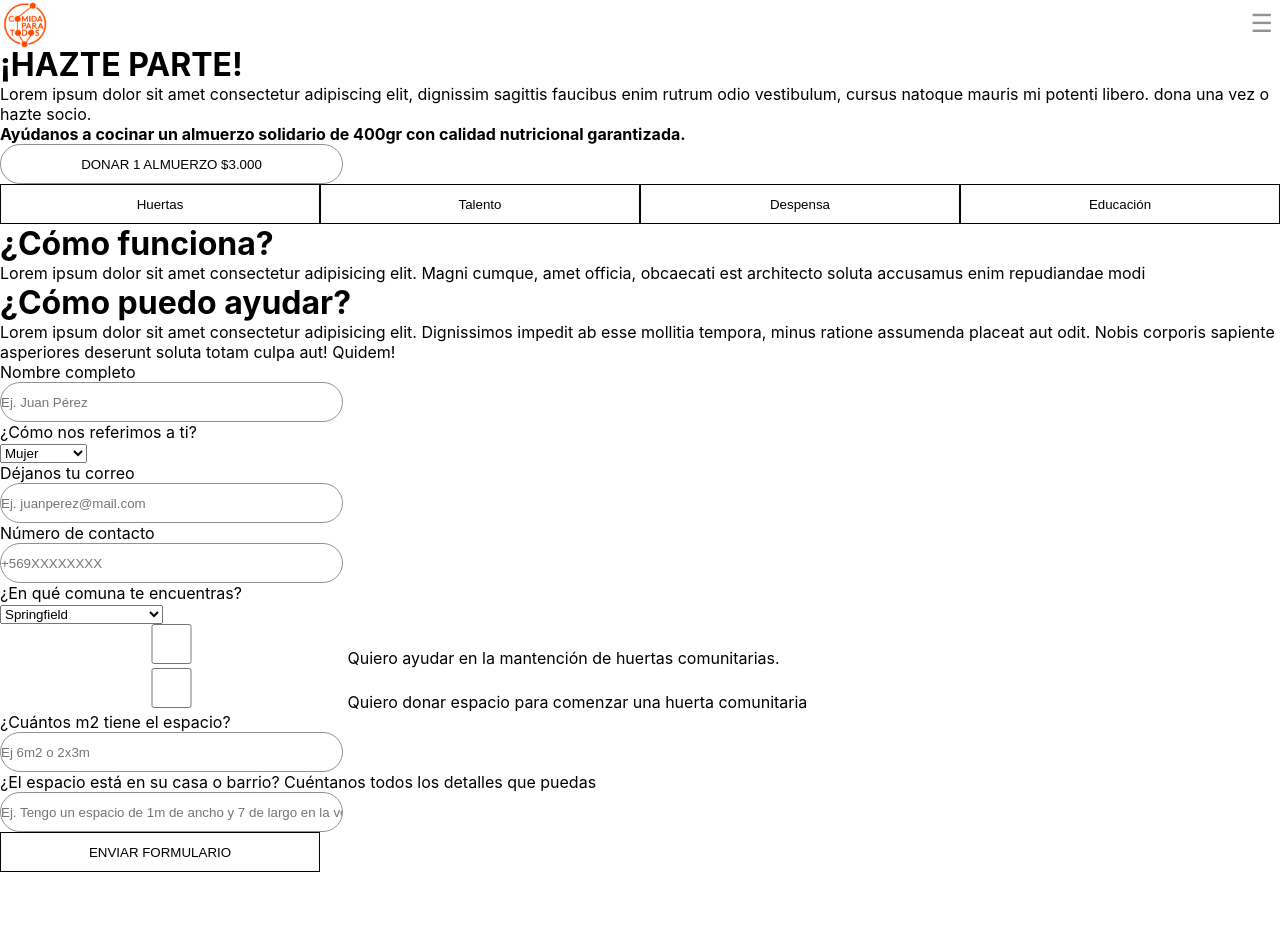
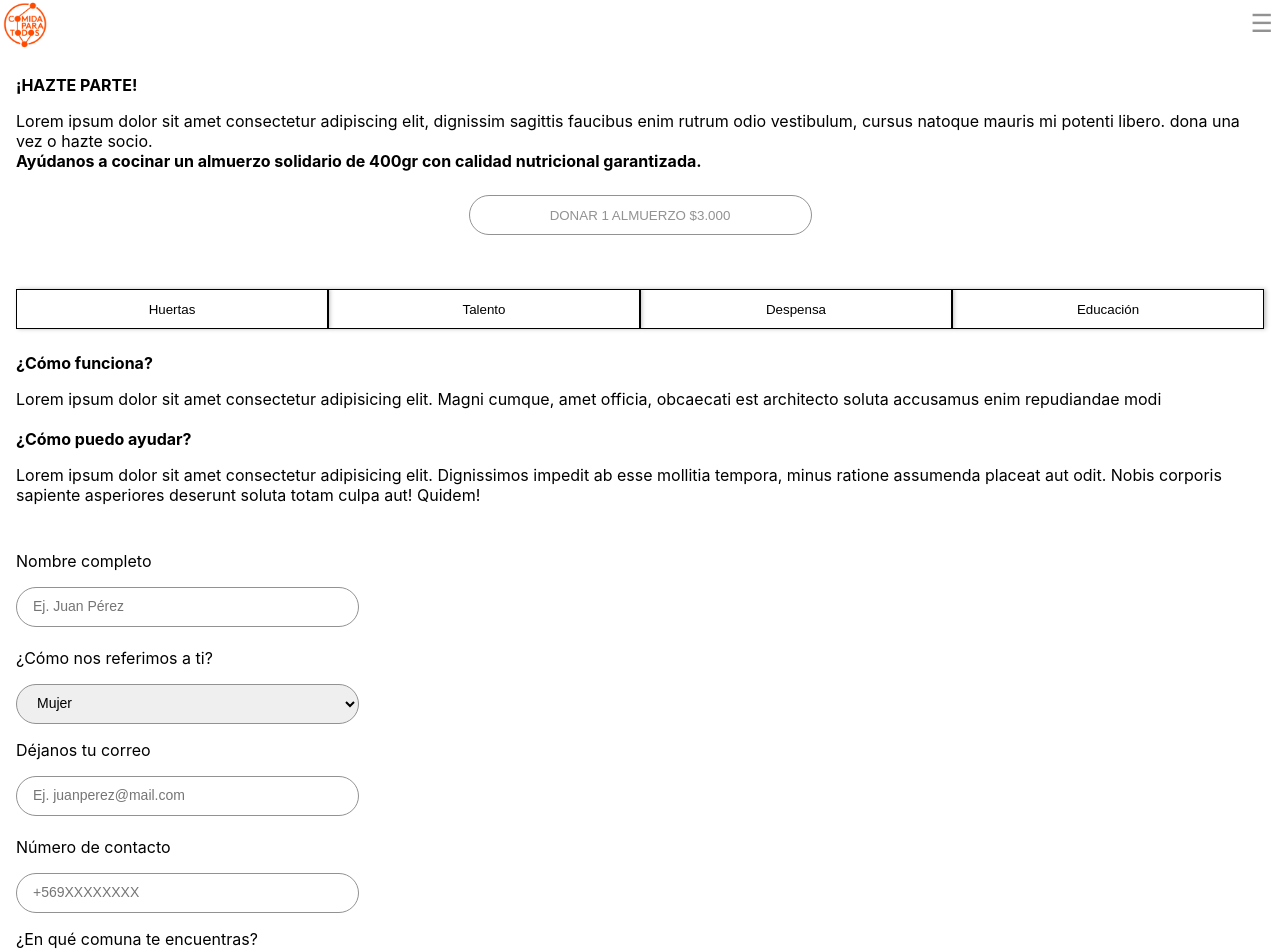
Before and after one commit to paupi-chill-e/comida-para-todos, a React (Create React App) app: page /Donaciones in a window 1280 px wide. Shown: the top 952 px of the page. Before the commit the page ends 872 px from the top, so only its background shows below. Built offline with nearby package versions, Linux system fonts and the light colour scheme.

Commit message:
integrar cambios

```diff
--- a/src/components/donation/archiveButtons.jsx
+++ b/src/components/donation/archiveButtons.jsx
@@ -4,13 +4,16 @@ import './styles/archiveButtons.css'
 
 function ArchiveButtons() {
   return (
-    <div>
-      <button>Huertas</button>
-      <button>Talento</button>
-      <button>Despensa</button>
-      <button>Educación</button>
-      <DonateHuertas/>
+    <div className='containerSectionArchiveBtnAndDonateForms'>
+        <div className='sectionArchiveButtons'>
+          <button className='archiveBtn'>Huertas</button>
+          <button className='archiveBtn'>Talento</button>
+          <button className='archiveBtn'>Despensa</button>
+          <button className='archiveBtn'>Educación</button>
+        </div>
+        <DonateHuertas/>
     </div>
+
   );
 }
 
--- a/src/components/donation/becomePart.jsx
+++ b/src/components/donation/becomePart.jsx
@@ -4,10 +4,10 @@ import './styles/becomePart.css'
 function BecomePart() {
 	return (
 		<div className='sectionBecomePart'>
-			<h1>¡HAZTE PARTE!</h1>
-			<p>Lorem ipsum dolor sit amet consectetur adipiscing elit, dignissim sagittis faucibus enim rutrum odio vestibulum, cursus natoque mauris mi potenti libero. dona una vez o hazte socio.</p>
+			<h1 className='title'>¡HAZTE PARTE!</h1>
+			<p className='text'>Lorem ipsum dolor sit amet consectetur adipiscing elit, dignissim sagittis faucibus enim rutrum odio vestibulum, cursus natoque mauris mi potenti libero. dona una vez o hazte socio.</p>
 			<p><strong>Ayúdanos a cocinar un almuerzo solidario de 400gr con calidad nutricional garantizada.</strong></p>
-			<button class="btnDonar">DONAR 1 ALMUERZO $3.000</button>
+			<button class="btnBecomePartDonar">DONAR 1 ALMUERZO $3.000</button>
 		</div>
 	);
 }
--- a/src/components/donation/donateHuertas.jsx
+++ b/src/components/donation/donateHuertas.jsx
@@ -9,8 +9,6 @@ function DonateHuertas() {
 
 	const enviarDatos = (data, event) => {
 		console.log(data)
-		console.log("oli")
-
 		setFormHuerta([...formHuerta, data])
 		event.preventDefault();
 		event.target.reset();
@@ -19,19 +17,20 @@ function DonateHuertas() {
 
 	return (
 		<Fragment>
-			<div>
-				<h1><span>¿Cómo funciona?</span></h1>
-				<p>Lorem ipsum dolor sit amet consectetur adipisicing elit. Magni cumque, amet officia,
+			<div className='sectionTitleText'>
+				<h1 className='title'><span>¿Cómo funciona?</span></h1>
+				<p className='text'>Lorem ipsum dolor sit amet consectetur adipisicing elit. Magni cumque, amet officia,
 					obcaecati est architecto soluta accusamus enim repudiandae modi</p>
-				<h1><span>¿Cómo puedo ayudar?</span></h1>
-				<p>Lorem ipsum dolor sit amet consectetur adipisicing elit.
+				<br/>
+				<h1 className='title'><span>¿Cómo puedo ayudar?</span></h1>
+				<p className='text'>Lorem ipsum dolor sit amet consectetur adipisicing elit.
 				Dignissimos impedit ab esse mollitia tempora, minus ratione assumenda placeat aut odit.
 					Nobis corporis sapiente asperiores deserunt soluta totam culpa aut! Quidem!</p>
 			</div>
-			<form onSubmit={handleSubmit(enviarDatos)}>
-
-					<p>Nombre completo</p>
+			<form className='formHuertasSection' onSubmit={handleSubmit(enviarDatos)}>
+					<p className='titleForms'>Nombre completo</p>
 					<input
+						className='inputsFormHuertas'
 						name="nombre"
 						ref={
 							register({
@@ -40,13 +39,13 @@ function DonateHuertas() {
 						}
 						placeholder="Ej. Juan Pérez"
 					/>
-					<span>
+					<span className='erorsText'>
 						{errors?.nombre?.message}
 					</span>
-
 				<div>
-					<p>¿Cómo nos referimos a ti?</p>
+					<p className='titleForms'>¿Cómo nos referimos a ti?</p>
 					<select
+					    className='selectFormHuertas'
 						name="sexo"
 						ref={
 							register({
@@ -58,13 +57,14 @@ function DonateHuertas() {
 						<option>Hombre</option>
 						<option>Sin género</option>
 					</select>
-					<span>
+					<span className='erorsText'>
 						{errors?.sexo?.message}
 					</span>
 				</div>
 				<div>
-					<p>Déjanos tu correo</p>
+					<p className='titleForms'>Déjanos tu correo</p>
 					<input
+						className='inputsFormHuertas'
 						name="correo"
 						type="email"
 						ref={
@@ -75,12 +75,13 @@ function DonateHuertas() {
 						placeholder="Ej. juanperez@mail.com"
 					/>
 				</div>
-				<span>
+				<span className='erorsText'>
 						{errors?.email?.message}
 					</span>
 				<div>
-					<p>Número de contacto</p>
+					<p className='titleForms'>Número de contacto</p>
 					<input
+						className='inputsFormHuertas'
 						name="numero"
 						ref={
 							register({
@@ -91,13 +92,14 @@ function DonateHuertas() {
 						}
 						placeholder="+569XXXXXXXX"
 					/>
-					<span>
+					<span className='erorsText'>
 						{errors?.numero?.message}
 					</span>
 				</div>
 				<div>
-					<p>¿En qué comuna te encuentras?</p>
+					<p className='titleForms'>¿En qué comuna te encuentras?</p>
 					<select
+						className='selectFormHuertas'
 						name="comuna"
 						ref={
 							register({
@@ -109,14 +111,16 @@ function DonateHuertas() {
 						<option>P.Sherman calle wallabi</option>
 					</select>
 				</div>
-				<div>
-					<p><input
+				<div className='textandCheckbox'>
+					<p className='titleFormsCheckbox'><input
+					className='formCheckbox'
 					name="ayudarHuerta"
 					type="checkbox"
 					value="yes"
 					ref={register}
 					/> Quiero ayudar en la mantención de huertas comunitarias. </p>
-					<p><input
+					<p className='titleFormsCheckbox'><input
+					className='formCheckbox'
 					name="DonarHuerta"
 					type="checkbox"
 					value="yes"
@@ -124,8 +128,9 @@ function DonateHuertas() {
 					/> Quiero donar espacio para comenzar una huerta comunitaria </p>
 				</div>
 				<div>
-					<p>¿Cuántos m2 tiene el espacio?</p>
+					<p className='titleForms'>¿Cuántos m2 tiene el espacio?</p>
 					<input
+						className='inputsFormHuertas'
 						name="m2"
 						ref={
 							register({
@@ -134,13 +139,14 @@ function DonateHuertas() {
 						}
 						placeholder="Ej 6m2 o 2x3m"
 					/>
-					<span>
+					<span className='erorsText'>
 						{errors?.m2?.message}
 					</span>
 				</div>
 				<div>
-					<p>¿El espacio está en su casa o barrio? Cuéntanos todos los detalles que puedas</p>
-					<input
+					<p className='titleForms'>¿El espacio está en su casa o barrio? Cuéntanos todos los detalles que puedas</p>
+					<textarea
+						className='textareaSection'
 						name="detalle"
 						ref={
 							register({
@@ -149,11 +155,11 @@ function DonateHuertas() {
 						}
 						placeholder="Ej. Tengo un espacio de 1m de ancho y 7 de largo en la vereda afuera de mi entrada"
 					/>
-					<span>
+					<span className='erorsText'>
 						{errors?.detalle?.message}
 					</span>
 				</div>
-				<button type="submit">ENVIAR FORMULARIO</button>
+				<button className='btnSubmitForm' type="submit">ENVIAR FORMULARIO</button>
 			</form>
 		</Fragment>
 	);
--- a/src/components/donation/styles/archiveButtons.css
+++ b/src/components/donation/styles/archiveButtons.css
@@ -1,7 +1,19 @@
-button{
+.sectionArchiveButtons{
+  display:flex;
+  flex-flow: row nowrap;
+  margin:0px 16px 0px 16px;
+}
+.containerSectionArchiveBtnAndDonateForms{
+  display:flex;
+  flex-flow:column nowrap;
+  margin:24px 0px 30px 0px;
+}
+.archiveBtn{
   width: 25%;
   height: 40px;
   background: none;
   border: 1px solid #000000;
   box-sizing: border-box;
+  /* solo para el elegido */
+  box-shadow: 2px 0px 4px rgba(0, 0, 0, 0.25);
 }
--- a/src/components/donation/styles/becomePart.css
+++ b/src/components/donation/styles/becomePart.css
@@ -1,7 +1,17 @@
-.btnDonar{
+.btnBecomePartDonar{
   width: 343px;
   height: 40px;
-  border: 1px solid #929292;
+  border: 0.5px solid #929292;
+  color:#929292;
+  background-color: white;
   box-sizing: border-box;
   border-radius: 24px;
+  margin:24px 0px 30px 0px;
+  align-self: center;
 }
+
+.sectionBecomePart{
+  display:flex;
+  flex-flow:column nowrap;
+  margin:30px 16px 0px 16px;
+}
--- a/src/components/donation/styles/donateHuertas.css
+++ b/src/components/donation/styles/donateHuertas.css
@@ -1,8 +1,59 @@
-input{
+.inputsFormHuertas, .textareaSection, .selectFormHuertas{
   width: 343px;
   height: 40px;
-
   border: 1px solid #929292;
   box-sizing: border-box;
   border-radius: 24px;
+  padding:9px 0px 12px 16px;
+  font-size:14px;
 }
+.textareaSection{
+  width:343px;
+  height:80px;
+  padding:16px 16px 26px 16px;
+}
+
+.sectionTitleText{
+  display:flex;
+  flex-flow:column nowrap;
+  margin:24px 16px 30px 16px;
+}
+
+.formHuertasSection{
+  display:flex;
+  flex-flow: column nowrap;
+  margin:0px 16px 0px 16px;
+}
+
+.titleForms,.titleFormsCheckbox{
+  font-size:16px;
+  text-align: left;
+  margin:16px 0px 16px 0px;
+}
+
+.btnSubmitForm{
+  width: 343px;
+  height: 40px;
+  padding:11px 91px 10px 92px;
+  border-radius: 24px;
+  border: 0.5px solid #929292;
+  margin: 22px 0px 32px 0px;
+  align-self: center;
+}
+.erorsText{
+  color:red;
+  font-size:16px;
+  padding:5px 0px 0px 8px;
+}
+.textandCheckbox{
+  display:flex;
+  flex-flow:row wrap;
+  text-align: left;
+}
+.formCheckbox{
+  margin:0px 24px 0px 0px;
+}
+.titleFormsCheckbox{
+  width:287px;
+  height:38px;
+}
--- a/src/components/landing/styles/footer.css
+++ b/src/components/landing/styles/footer.css
@@ -7,7 +7,6 @@ footer{
   height: 100px;
   padding: 10px;
   bottom: 0px;
-
 }
 
 .imgsFooter{
@@ -25,10 +24,8 @@ footer{
   height: 80px;
 }
 
-
 .iconFooter{
   width: 15%;
-
 }
 
 .infoFooter{
@@ -36,6 +33,7 @@ footer{
   line-height: 30px;
   text-align: left;
 }
+
 .btnFooter{
   background-color: #fd4c00;
   border:#fd4c00 solid 1px;
@@ -56,8 +54,6 @@ footer{
 .infoFooter{
   display: flex;
   flex-flow: row wrap;
-
-
 }
 
 .btnFootertwo{
--- a/src/pages/aboutUsPage.jsx
+++ b/src/pages/aboutUsPage.jsx
@@ -7,6 +7,7 @@ import Team from '../components/aboutUs/team';
 import WhatWeDo from '../components/aboutUs/whatWeDo';
 import WhatWeArchived from '../components/aboutUs/whatWeArchived';
 import Transparency from '../components/aboutUs/transparency';
+import Footer from '../components/landing/footer';
 
 
 const AboutUs = () => {
@@ -20,6 +21,7 @@ const AboutUs = () => {
       <WhatWeDo/>
       <WhatWeArchived/>
       <Transparency/>
+      <Footer/>
     </Fragment>
   );
 }
--- a/src/pages/donationPage.jsx
+++ b/src/pages/donationPage.jsx
@@ -10,7 +10,7 @@ const DonationPage= () => {
       <Header/>
       <BecomePart/>
       <ArchiveButtons/>
-      {/* <Footer/> */}
+      <Footer/>
     </Fragment>
   );
 }
```
Lines whose indentation alone changed are shown as unchanged.
